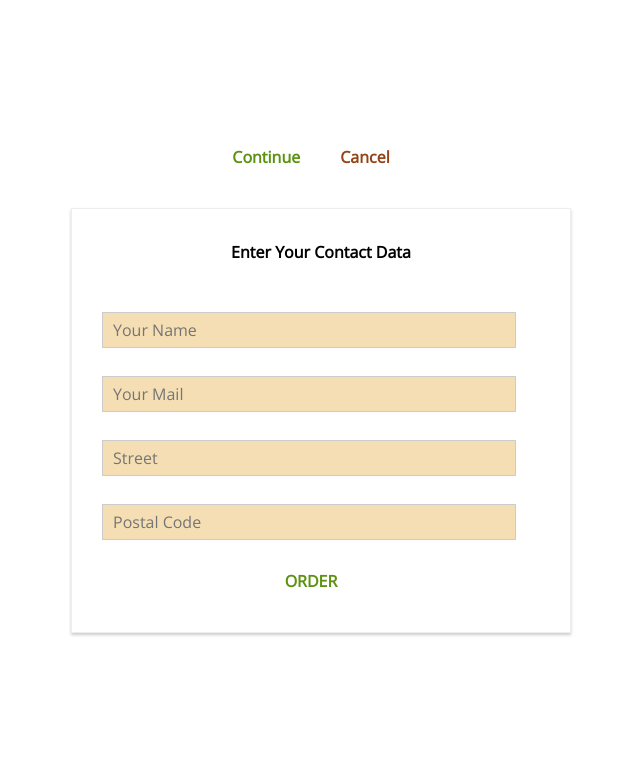
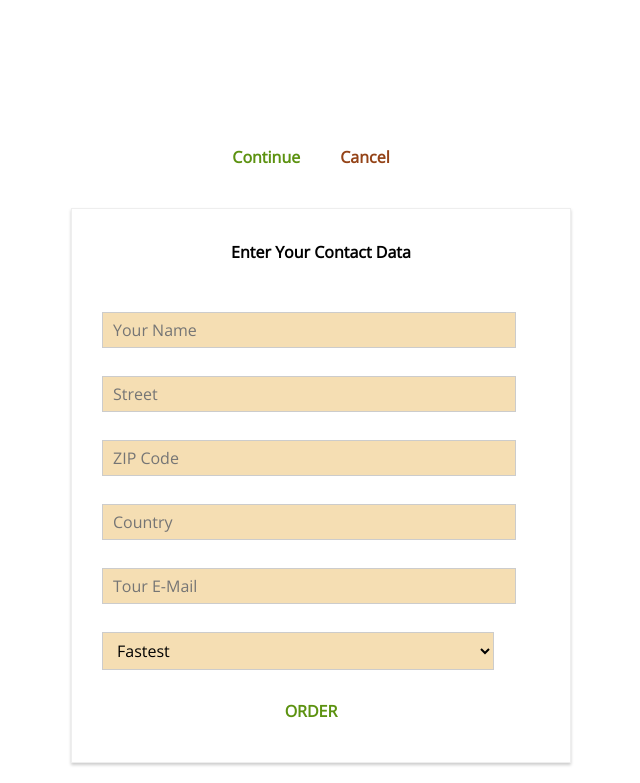
Before and after one commit to xugetsu/Burger-Builder, a React app: page /Checkout/contact-data in a window 1280 px wide. Shown: the part 310-1093 px from the top of the page, without its empty margins (319-959 px from the left). Before the commit the page ends 963 px from the top, so only its background shows below. Built offline with nearby package versions, Linux system fonts and the light colour scheme.

Commit message:
Dynamically Create Inputs based on JS Config

```diff
--- a/src/components/UI/Input/Input.js
+++ b/src/components/UI/Input/Input.js
@@ -4,10 +4,33 @@ import classes from './Input.css'
 const input = (props) => {
 
         let inputElement = null;
-        switch (props.inputtype) {
-            case 'input':     inputElement = <input className={classes.InputElement} {...props}/>;     break;
-            case 'textarea':  inputElement = <textarea className={classes.InputElement} {...props}/>;  break;
-            default:          inputElement = <input className={classes.InputElement} {...props}/>;     break;
+        switch (props.elementType) {
+            case 'input':
+                 inputElement = <input className={classes.InputElement}
+                                       {...props.elementConfig}
+                                       value={props.value}/>;
+                break;
+            case 'textarea':
+                inputElement = <textarea className={classes.InputElement}
+                                         {...props.elementConfig}
+                                         value={props.value}/>;
+                break;
+            case 'select':
+                inputElement =  <select className={classes.InputElement}
+                                       value={props.value}>
+                                       {props.elementConfig.options.map( option =>(
+                                            <option key={option.value}
+                                                    value={option.value}>
+                                                    {option.displayValue}
+                                            </option>
+                                        ))}
+                                </select>;
+                break;
+            default:
+                inputElement = <input   className={classes.InputElement}
+                                        {...props.elementConfig}
+                                        value={props.value}/>;
+                 break;
         }
         return(
              <div className={classes.Input}>
--- a/src/containers/Checkout/ContactData/ContactData.jsx
+++ b/src/containers/Checkout/ContactData/ContactData.jsx
@@ -6,36 +6,69 @@ import Spinner from '../../../components/UI/Spinner/Spinner';
 import Input from '../../../components/UI/Input/Input';
 class ContactData extends Component {
     state = {
+        orderForm: {                   // the price need to be calculated in the server !!
+            name: {
+                elementType: 'input',
+                elementConfig: {
+                    type: 'text',
+                    placeholder: 'Your Name'
+                },
+                value: ''
+            },
+            street: {
+                elementType: 'input',
+                elementConfig: {
+                    type: 'text',
+                    placeholder: 'Street'
+                },
+                value: ''
+            },
+            zipCode: {
+                elementType: 'input',
+                elementConfig: {
+                    type: 'text',
+                    placeholder: 'ZIP Code'
+                },
+                value: ''
+            },
+            country: {
+                elementType: 'input',
+                elementConfig: {
+                    type: 'text',
+                    placeholder: 'Country'
+                },
+                value: ''
+            },
+            email: {
+                elementType: 'input',
+                elementConfig: {
+                    type: 'email',
+                    placeholder: 'Tour E-Mail'
+                },
+                value: ''
+            },
+            deliveryMethode:{
+                elementType: 'select',
+                elementConfig: {
+                    options:[
+                        {value:'fastest',displayValue:'Fastest'},
+                        {value:'cheapest',displayValue:'Cheapest'},
+                    ]
+                },
+                value: ''
+            },
+        },
         purchaseLoading:false,
-        name: '',
-        email: '',
-        address:{
-            street:'',
-            postalCode: ''
-        }
     }
     orderHandler = (event) =>{
         event.preventDefault();
-       // this.setState({purchaseLoading:true});
-       // console.log(this.props.ingredients);
         this.setState({purchaseLoading: true});
         const order = {
             ingredients: this.props.ingredients,
-            price: this.props.totalPrice, // this is not the setup that will be use it in a real app
-            cutomer: {                     // the price need to be calculated in the server !!
-                 name: 'Ali othmani',
-                 address: {
-                     street: 'TestStreet1',
-                     zipCode: '16846815',
-                     country: 'LolliWorld'
-                 },
-            },
-            email: 'test@test.com',
-            deliveryMethode: 'Fastest'
+            price: this.props.totalPrice // this is not the setup that will be use it in a real app
         };
         axios.post('/orders.json', order)
             .then ( response => {
-                  //  this.setState({purchaseLoading: false});
                     this.props.history.goBack();
                 })
             .catch( error    => {this.setState({purchaseLoading: false});});
@@ -43,16 +76,24 @@ class ContactData extends Component {
     }
 
     render(){
-        //console.log('[ContactData]',this.props);
-        let data = (<form>
-                        <Input inputtype='text' name='name' placeholder='Your Name' />
-                        <Input inputtype='email' name='email' placeholder='Your Mail' />
-                        <Input inputtype='text' name='street' placeholder='Street' />
-                        <Input inputtype='text' name='postal' placeholder='Postal Code' />
-                        <Button btnType='Success' clicked = {this.orderHandler} >ORDER</Button>
-                    </form>);
+
+        let data = null;
         if(this.state.purchaseLoading){
             data = <Spinner/>
+        }else{
+            const orderForm = this.state.orderForm;
+            const inputs = Object.keys(orderForm)
+                           .map( inputSetupKey => {
+                                    const inputSetup = orderForm[inputSetupKey];
+                                    return <Input   key={inputSetupKey}
+                                                    elementType={inputSetup.elementType}
+                                                    elementConfig={inputSetup.elementConfig}
+                                                    value={inputSetup.value}/>
+                            });
+            data = (<form>
+                        {inputs}
+                        <Button btnType='Success' clicked = {this.orderHandler}>ORDER</Button>
+                    </form>);
         }
         return (
             <div className={classes.ContactData}>
```
